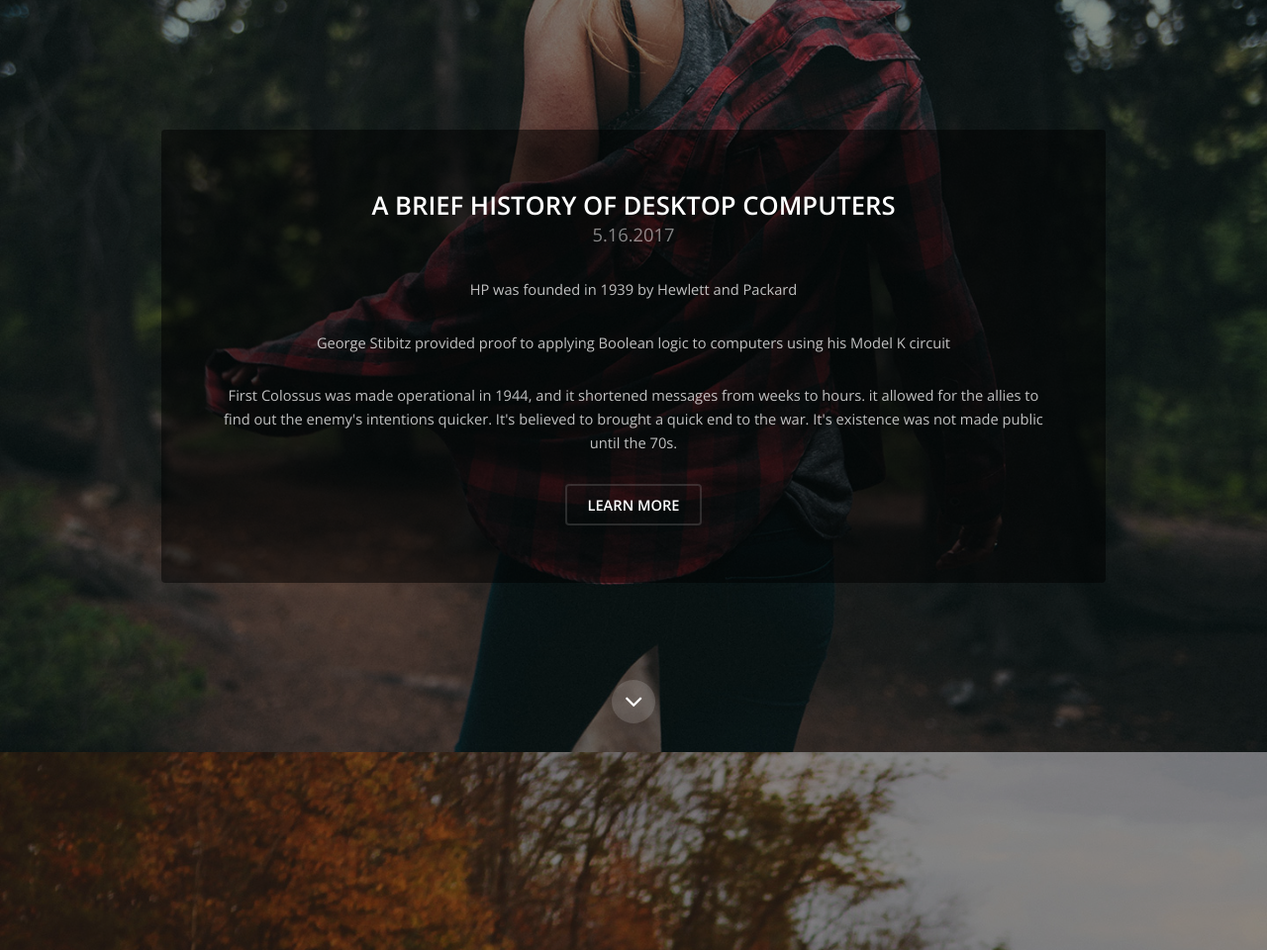
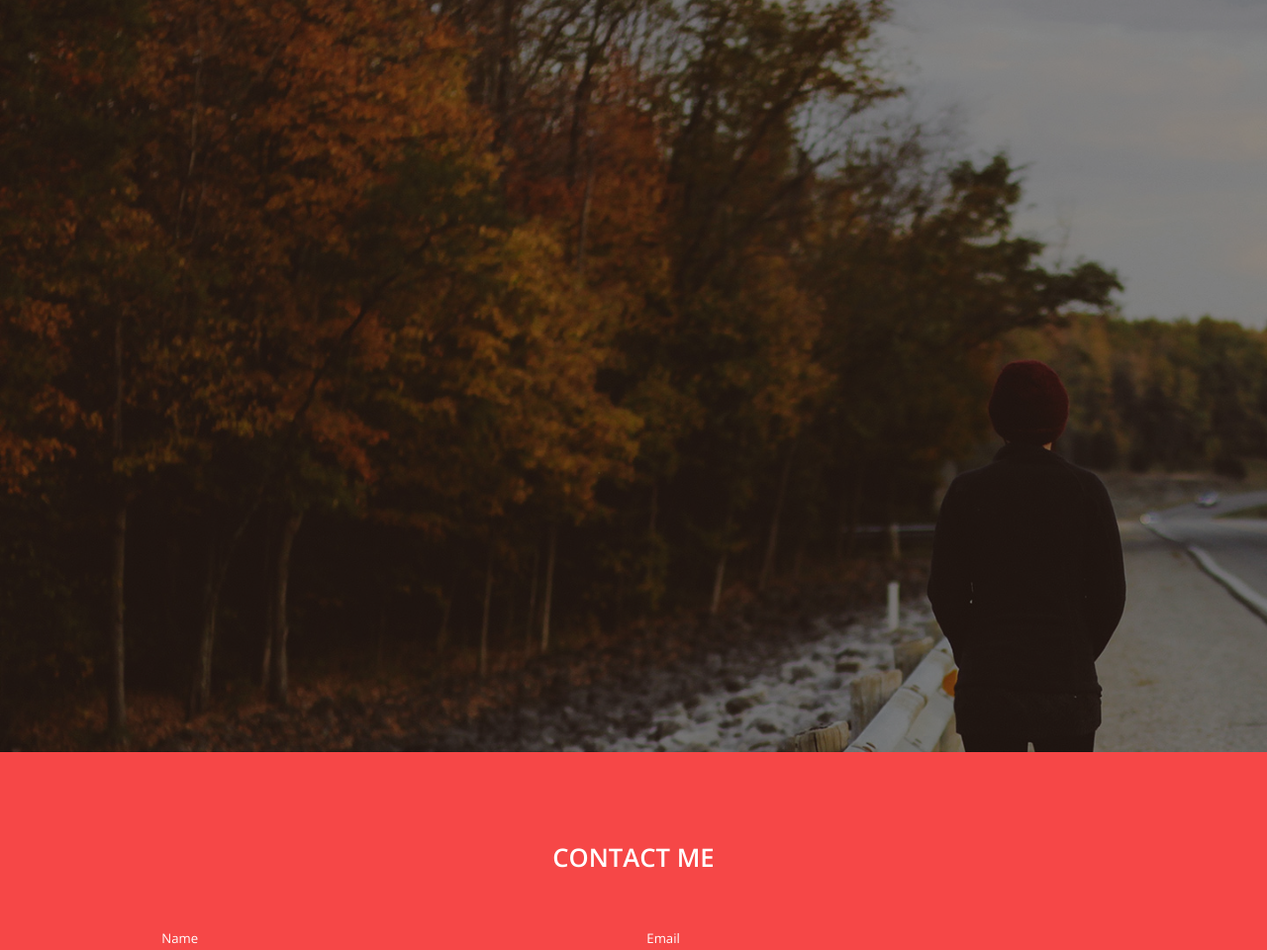
Before and after one commit to Codysobzack/Codysobzack.github.io, a plain HTML site: page index.html in a window 1280 px wide. Shown: the part 2440-3400 px from the top of the page at 99% size. Drawn offline with nearby package versions, Linux system fonts and the light colour scheme.

Commit message:
Update index.html

```diff
--- a/index.html
+++ b/index.html
@@ -81,30 +81,8 @@
 				<a href="#three" class="more">Learn More</a>
 			</section>
 
+
 		<!-- Three -->
-			<section id="three" class="wrapper post bg-img" data-bg="banner4.jpg">
-				<div class="inner">
-					<article class="box">
-						<header>
-							<h2>A brief history of desktop computers</h2>
-							<p>5.16.2017</p>
-						</header>
-						<div class="content">
-							<p>HP was founded in 1939 by Hewlett and Packard
-							</p>
-							<p>George Stibitz provided proof to applying Boolean logic to computers using his Model K circuit
-</p>
-							<p>First Colossus was made operational in 1944, and it shortened messages from weeks to hours. it allowed for the allies to find out the enemy's intentions quicker. It's believed to brought a quick end to the war. It's existence was not made public until the 70s.</p>
-						</div>
-						<footer>
-							<a href="generic.html" class="button alt">Learn More</a>
-						</footer>
-					</article>
-				</div>
-				<a href="#four" class="more">Learn More</a>
-			</section>
-
-		<!-- Four -->
 			<section id="four" class="wrapper post bg-img" data-bg="banner3.jpg">
 				<div class="inner">
 					<article class="box">
```
